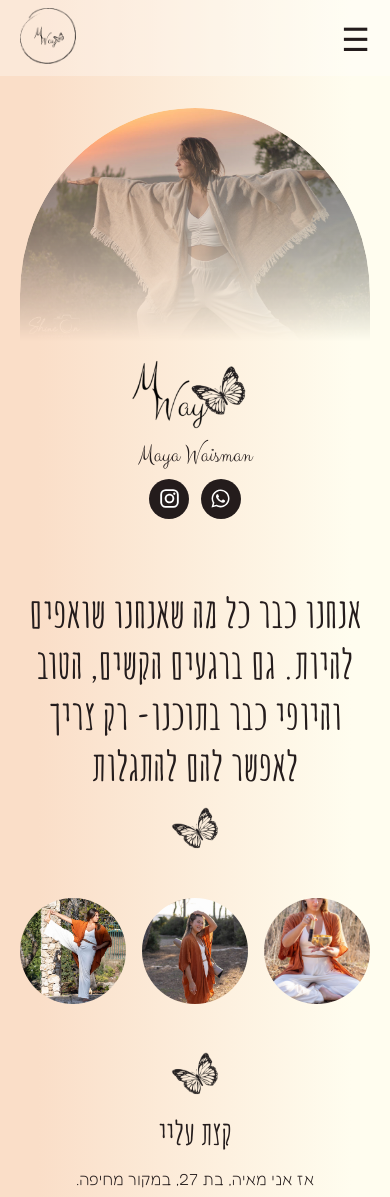
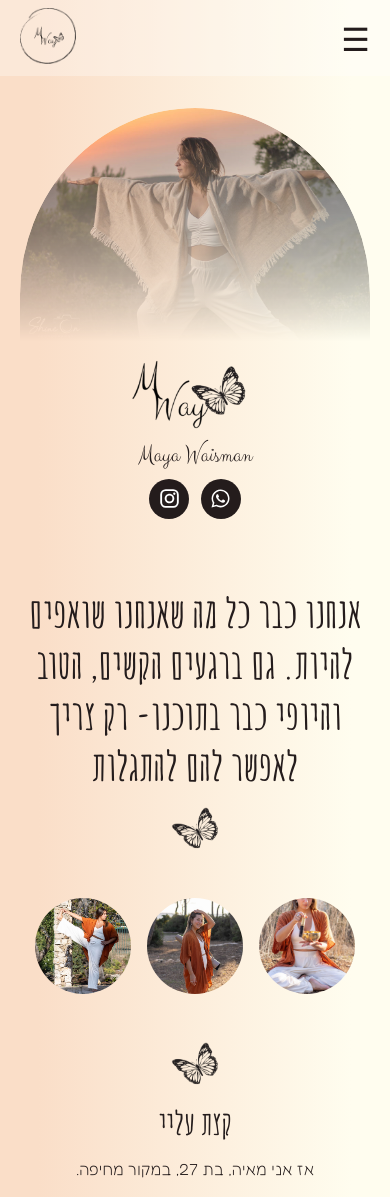
Before and after one commit to MiaDarvasi/MayuWay, a React (Vite) app: page / in a window 390 px wide. Shown: the top 1197 px of the page. Built offline with nearby package versions, Linux system fonts and the light colour scheme.

Commit message:
debug img to prod

```diff
--- a/src/assets/style/cmps/about.css
+++ b/src/assets/style/cmps/about.css
@@ -153,4 +153,8 @@
     .about .about-title-content p {
         font-size: 1.5rem;
     }
+
+    .about .about-gallery img {
+        max-height: 6rem;
+    }
 }
```
